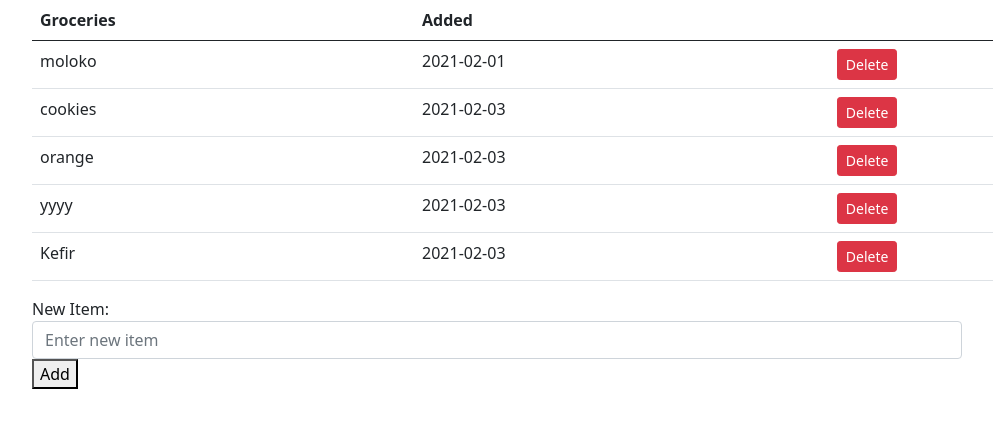
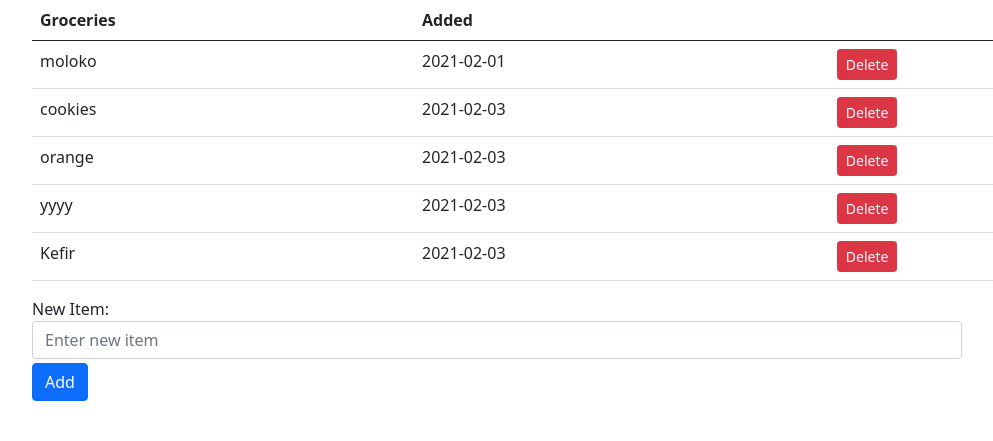
Before and after one commit to 100ballovby/CRUD_APP_9B, a Flask app: page / in a window 1280 px wide. Shown: the top 441 px of the page, without its empty margins (50-1043 px from the left). Run offline with Flask 2, Linux system fonts and the light colour scheme; data comes from the database, SQL or seed files in the repository.

Commit message:
Finishing styling🪤

```diff
--- a/templates/index.html
+++ b/templates/index.html
@@ -28,9 +28,11 @@
     <form action="/" method="POST">
         <div class="form-row"><!-- Обертка для формы -->
             <div class="col-sm-10 my-1"> <!-- форма занимает 10 колонок и имеет внешние отступы -->
-                <label for="newItem">New Item: </label>
+                <label for="newItem" class="sr-only">New Item: </label>
                 <input type="text" name="name" id="newItem" class="form-control" placeholder="Enter new item">
-                <button type="submit">Add</button>
+            </div>
+            <div class="col-sm-2 my-1"> <!-- кнопка занимает 2 колонки -->
+                <button type="submit" class="btn btn-primary btn-block">Add</button>
             </div>
         </div>
     </form>
```
